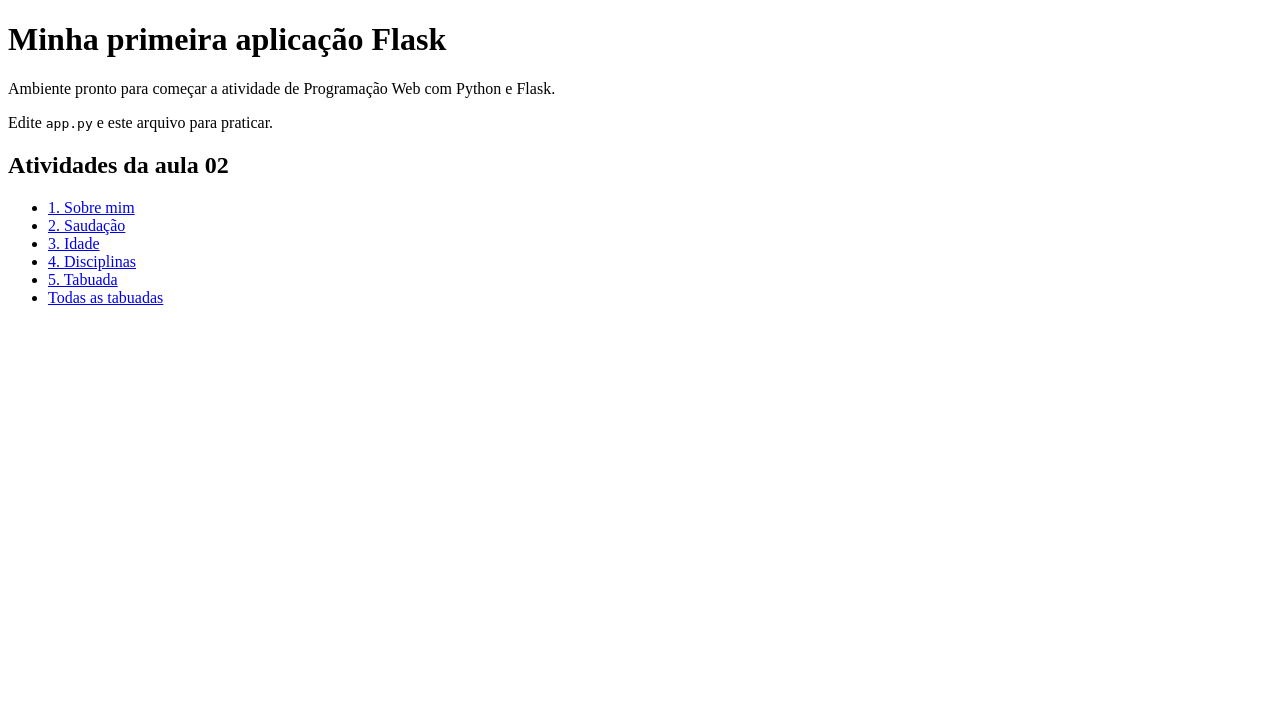
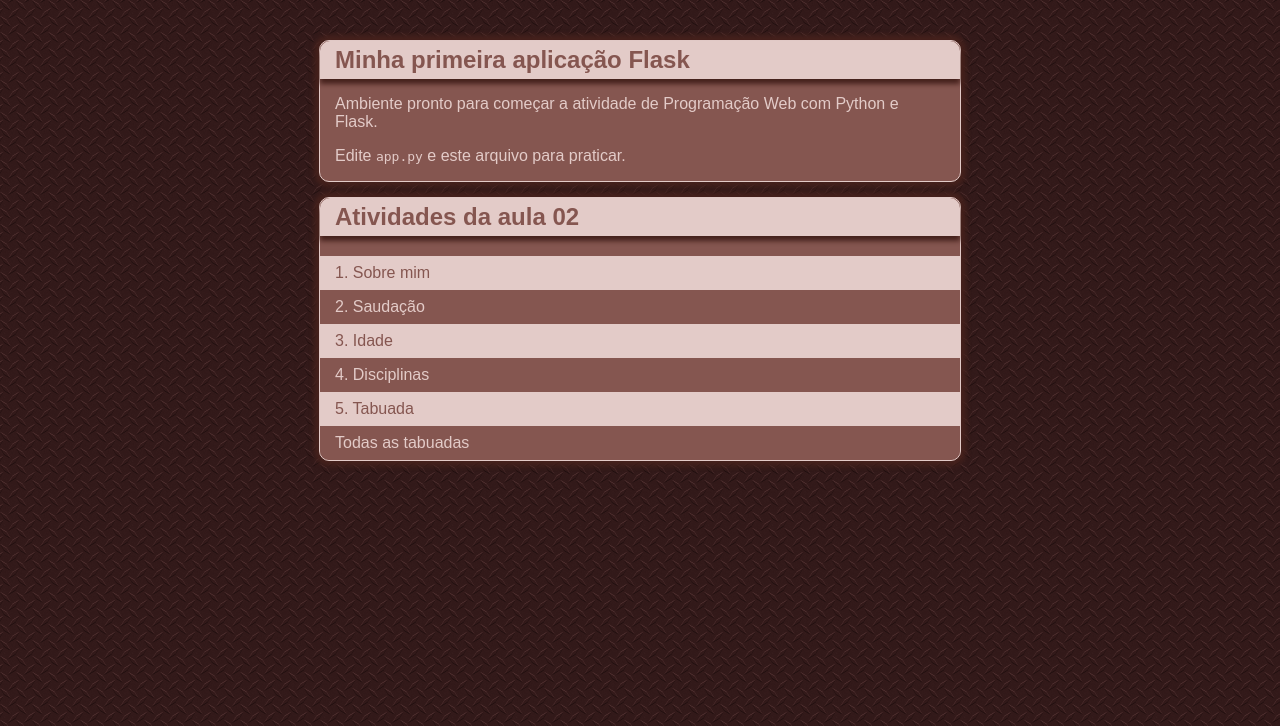
Before and after one commit to hiroy001/projeto_flask, a Flask app: page / in a window 1280 px wide. Shown: the top 726 px of the page. Run offline with Flask 3, Linux system fonts and the light colour scheme.

Commit message:
Implementação do tema 1

```diff
--- a/templates/index.html
+++ b/templates/index.html
@@ -1,26 +1,32 @@
 <!doctype html>
 <html lang="pt-br">
     <head>
-    <meta charset="utf-8">
-    <meta name="viewport" content="width=device-width, initial-scale=1">
+        <meta charset="utf-8" />
+        <meta name="viewport" content="width=device-width, initial-scale=1" />
         <title>{{ titulo }}</title>
+        <link rel="stylesheet" href="style/index.css" />
     </head>
     <body>
-    <main>
-        <h1>{{ titulo }}</h1>
-        <p>Ambiente pronto para começar a atividade de Programação Web com Python e Flask.</p>
+        <div class="center">
+            <main class="card">
+                <h2>{{ titulo }}</h2>
+                <p>
+                    Ambiente pronto para começar a atividade de Programação Web
+                    com Python e Flask.
+                </p>
                 <p>Edite <code>app.py</code> e este arquivo para praticar.</p>
             </main>
-    <nav>
+            <nav class="card">
                 <h2>Atividades da aula 02</h2>
-        <ul>
-          <li><a href="/sobre">1. Sobre mim</a></li>
-          <li><a href="/ola/Visitante">2. Saudação</a></li>
-          <li><a href="/idade/18">3. Idade</a></li>
-          <li><a href="/disciplinas">4. Disciplinas</a></li>
-          <li><a href="/tabuada/5">5. Tabuada</a></li>
-          <li><a href="/tabuadas">Todas as tabuadas</a></li>
-        </ul>
+                <div class="container">
+                    <a href="/sobre">1. Sobre mim</a>
+                    <a href="/ola/Visitante">2. Saudação</a>
+                    <a href="/idade/18">3. Idade</a>
+                    <a href="/disciplinas">4. Disciplinas</a>
+                    <a href="/tabuada/5">5. Tabuada</a>
+                    <a href="/tabuadas">Todas as tabuadas</a>
+                </div>
             </nav>
+        </div>
     </body>
 </html>
--- /dev/null
+++ b/templates/style/index.css
@@ -0,0 +1,130 @@
+:root {
+    --background-1: rgb(50, 25, 25);
+
+    --background-2: #855650;
+    --foreground-2: #e3cbc8;
+    --border-2: #e3cbc8;
+    --shadow-2: #45211c;
+    --shadow-2-1: #6b352d;
+
+    --element-odd: #e3cbc8;
+    --element-even: #855650;
+    --element-hover-bg: #855650;
+    --element-hover-fg: #e3cbc8;
+
+    --corner: 10px;
+}
+
+body {
+    margin: 0px;
+    padding: 0px;
+
+    display: flex;
+    justify-content: center;
+    align-items: center;
+
+    background-color: var(--background-1);
+    background-image: url("../../icons/Background.jpg");
+    background-repeat: repeat;
+    background-size: 64px 64px;
+    background-blend-mode: soft-light;
+
+    font-family: "Jetbrains Mono", Arial, Helvetica, sans-serif;
+    font-weight: 250;
+}
+
+.center {
+    width: 50%;
+    height: auto;
+
+    padding-top: 25px;
+    padding-bottom: 25px;
+
+    display: flex;
+    flex-direction: column;
+    align-items: center;
+    justify-content: center;
+
+    background: transparent;
+}
+
+.card {
+    width: 100%;
+    height: auto;
+
+    padding-top: 0;
+    margin-top: 15px;
+
+    background-color: var(--background-2);
+    color: var(--foreground-2);
+    border: 1px solid var(--border-2);
+    box-shadow: 0 0 5px 5px var(--shadow-2);
+    border-radius: var(--corner);
+}
+
+.card h2 {
+    margin: 0;
+
+    padding-left: 15px;
+    padding-top: 5px;
+    padding-bottom: 5px;
+
+    background-color: var(--border-2);
+    color: var(--background-2);
+    border-top-left-radius: var(--corner);
+    border-top-right-radius: var(--corner);
+
+    box-shadow: 0 5px 5px var(--shadow-2);
+
+    user-select: none;
+}
+
+.card p {
+    padding-left: 15px;
+    padding-right: 15px;
+
+    user-select: none;
+}
+
+.card .container {
+    padding: 0;
+    margin-top: 20px;
+
+    display: flex;
+    flex-direction: column;
+}
+
+.card .container a {
+    flex: 1;
+
+    padding-top: 8px;
+    padding-bottom: 8px;
+    padding-left: 15px;
+    padding-right: 15px;
+
+    text-decoration: none;
+
+    transition: 0.1s ease-out;
+}
+
+.card .container a:nth-child(odd) {
+    background-color: var(--element-odd);
+    color: var(--element-even);
+}
+
+.card .container a:nth-child(even) {
+    background-color: var(--element-even);
+    color: var(--element-odd);
+}
+
+.card .container a:last-child {
+    border-bottom-left-radius: var(--corner);
+    border-bottom-right-radius: var(--corner);
+}
+
+.card .container a:hover {
+    background-color: var(--element-hover-bg);
+    color: var(--element-hover-fg);
+
+    transition: 0.1s ease-in-out;
+}
```
Also changed, not shown: icons/Background.jpg (added). Lines whose indentation alone changed are shown as unchanged.
